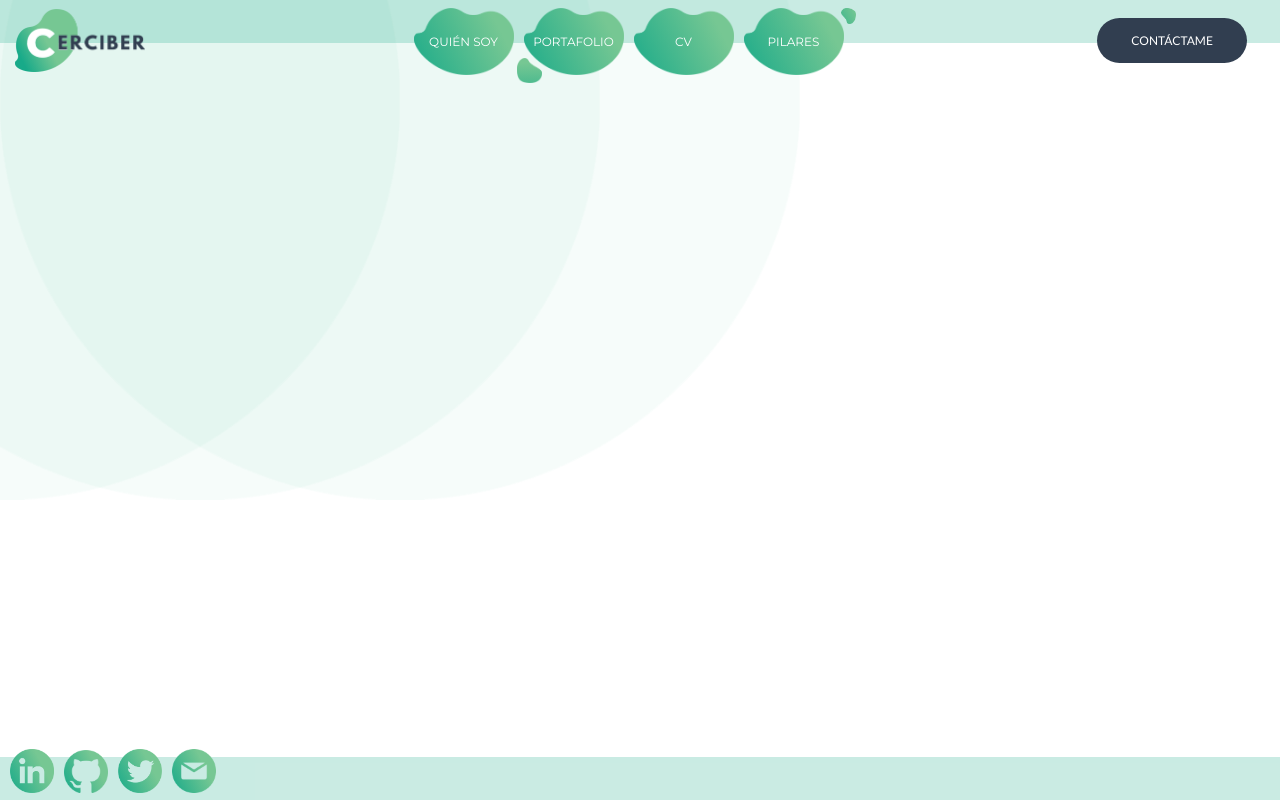
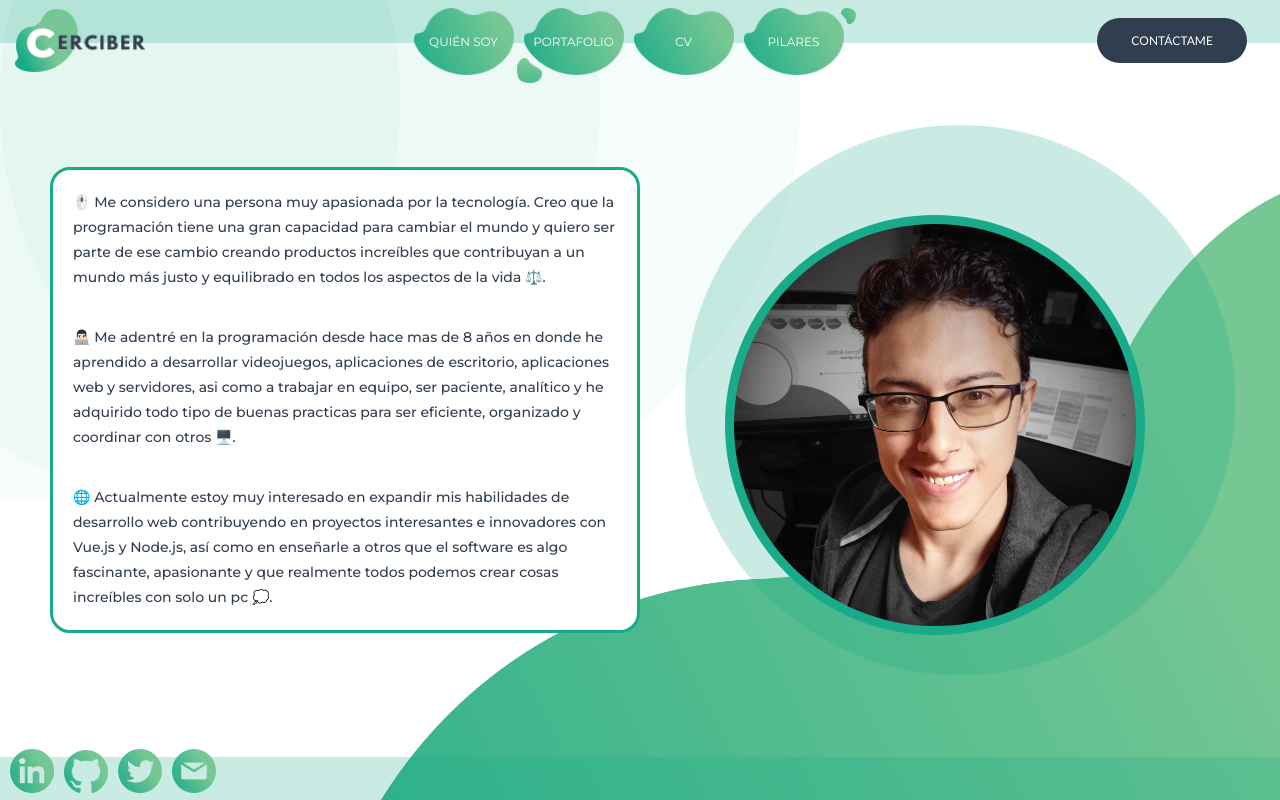
Before and after one commit to cerciber/cerciber, a Vue app: page /whoami in a window 1280 px wide. Built offline with nearby package versions, Linux system fonts and the light colour scheme.

Commit message:
Who am I view

```diff
--- a/src/user_interface/App.vue
+++ b/src/user_interface/App.vue
@@ -107,11 +107,21 @@ h2 b {
   font-weight: 900;
 }
 
-p {
+h3 {
   font-family: 'Montserrat';
   margin: 0px;
+  font-size: 16px;
   font-weight: 500;
   color: var(--text-2);
 }
 
+p {
+  font-family: 'Montserrat';
+  margin: 0px;
+  font-size: 14px;
+  font-weight: 500;
+  color: var(--text-2);
+  line-height : 25px;
+}
+
 </style>
--- a/src/user_interface/components/Main/PhotoShape.vue
+++ b/src/user_interface/components/Main/PhotoShape.vue
@@ -1,6 +1,7 @@
 <template>
   <div class="photo-shape-back-curve">
   </div>
+  Lorem ipsum dolor sit amet consectetur adipisicing elit. Fugit delectus inventore repellat, doloribus itaque consequatur odio temporibus, neque ratione consequuntur facilis quos architecto quisquam, a numquam! Maxime quisquam libero pariatur!
   <div class="photo-shape-picture-external-shpere-space">
     <div class="photo-shape-picture-external-shpere">
     </div>
@@ -42,6 +43,11 @@ export default {
 
   mask-image: url('~@/user_interface/assets/Curve.png');
   z-index: -1;
+
+  shape-outside: url('~@/user_interface/assets/Curve.png');
+  shape-image-threshold: 0.5;
+  shape-margin: 20px;
+  float: left;
 }
 
 .photo-shape-picture-external-shpere-space {
--- a/src/user_interface/views/Home.vue
+++ b/src/user_interface/views/Home.vue
@@ -6,9 +6,7 @@
         <h2><b>Systems and Computing Engineer</b></h2>
         <h2><b>Web Developer</b></h2>
         <br/>
-        <article>
-          <p>🙇🏻‍♂️ Esfuérzate por ser feliz y vivir en paz contigo y tu comunidad!! 🤗.</p>
-        </article>
+        <h3>🙇🏻‍♂️ ¡Esfuérzate por ser feliz y vivir en paz contigo y tu comunidad! 🤗.</h3>
         <br/>
         <Button1 :contentText = "'Contáctame'" redirectPath="/contactme"/>
       </section>
--- a/src/user_interface/views/WhoAmI.vue
+++ b/src/user_interface/views/WhoAmI.vue
@@ -1,14 +1,62 @@
 <template>
-  <div>
+  <div class="whoami">
+    <div class="whoami-part1">
+      <section class="whoami-part1-section1">
+        <article>
+          <p>🖱️ Me considero una persona muy apasionada por la tecnología. Creo que la programación tiene una gran capacidad para cambiar el mundo y quiero ser parte de ese cambio creando productos increíbles que contribuyan a un mundo más justo y equilibrado en todos los aspectos de la vida ⚖️.</p>
+          <br>
+          <p>👨🏻‍💻 Me adentré en la programación desde hace mas de 8 años en donde he aprendido a desarrollar videojuegos, aplicaciones de escritorio, aplicaciones web y servidores, asi como a trabajar en equipo, ser paciente, analítico y he adquirido todo tipo de buenas practicas para ser eficiente, organizado y coordinar con otros  🖥️.</p>
+          <br>
+          <p>🌐 Actualmente estoy muy interesado en expandir mis habilidades de desarrollo web contribuyendo en proyectos interesantes e innovadores con Vue.js y Node.js,  así como en enseñarle a otros que el software es algo fascinante, apasionante y que realmente todos podemos crear cosas increíbles con solo un pc 💭.</p>
+        </article>
+      </section>
+    </div>
+    <div class="whoami-part2">
+      <PhotoShape pathImage = "@/user_interface/assets/Foto.jpg"></PhotoShape>
+    </div>
   </div>
 </template>
 
 <script>
+import PhotoShape from '../components/Main/PhotoShape.vue'
+
 export default {
-  name: 'whoIsMeView'
+  name: 'whoAmI',
+  components: {
+    PhotoShape
+  }
 }
 </script>
 
 <style scoped>
+.whoami{
+  display: flex;
+  width: 100%;
+  height: 100%;
+}
 
+.whoami-part1 {
+  display: flex;
+  justify-content: center;
+  align-items: center;
+  width: 50%;
+  height: 100%;
+}
+
+.whoami-part1-section1 {
+  padding: 20px;
+  margin-top: 30%;
+  margin-bottom: 30%;
+  margin-left: 50px;
+  line-height : 35px;
+  background-color: white;
+  border: 3px solid var(--degrade3);
+  border-radius: 20px;
+}
+
+.whoami-part2 {
+  display: flex;
+  width: 50%;
+  height: 100%;
+}
 </style>
```
